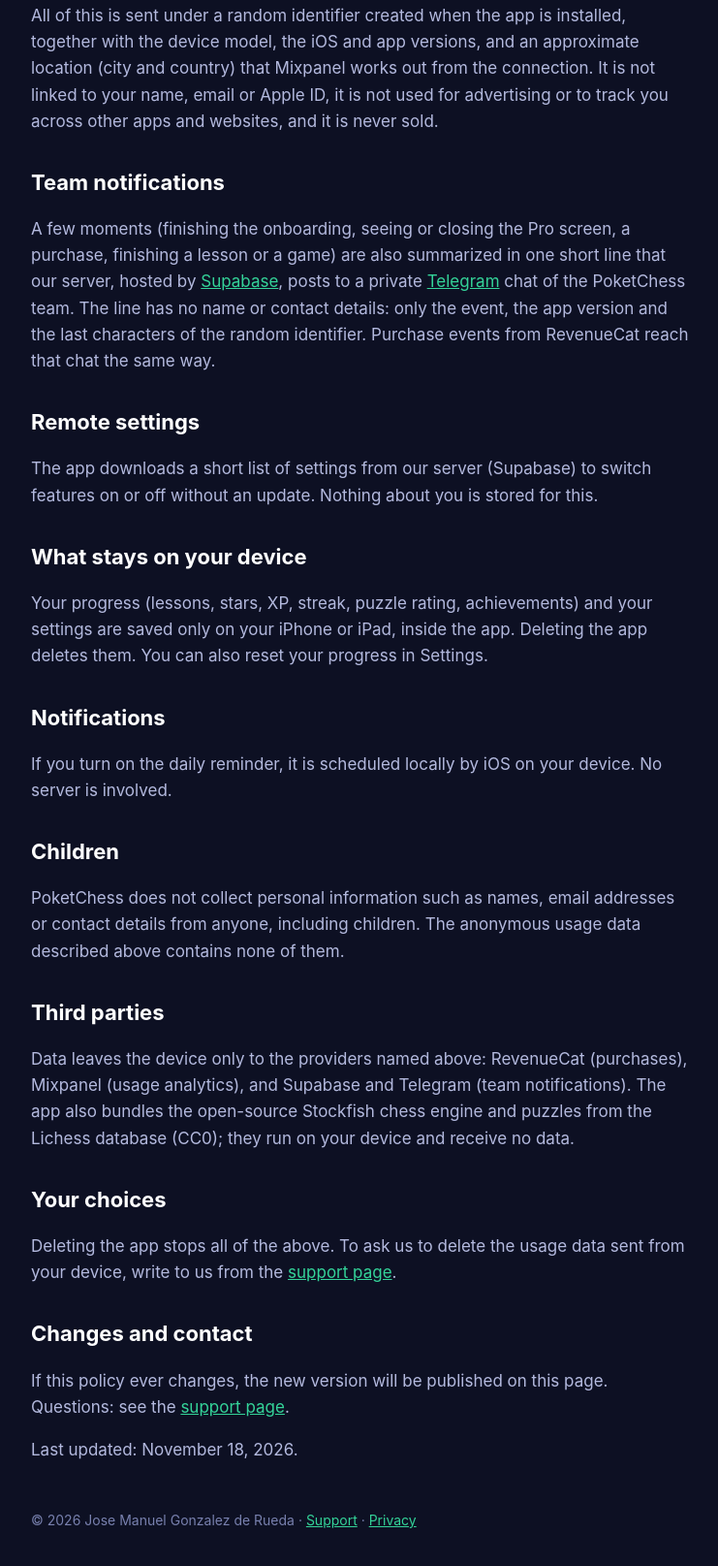
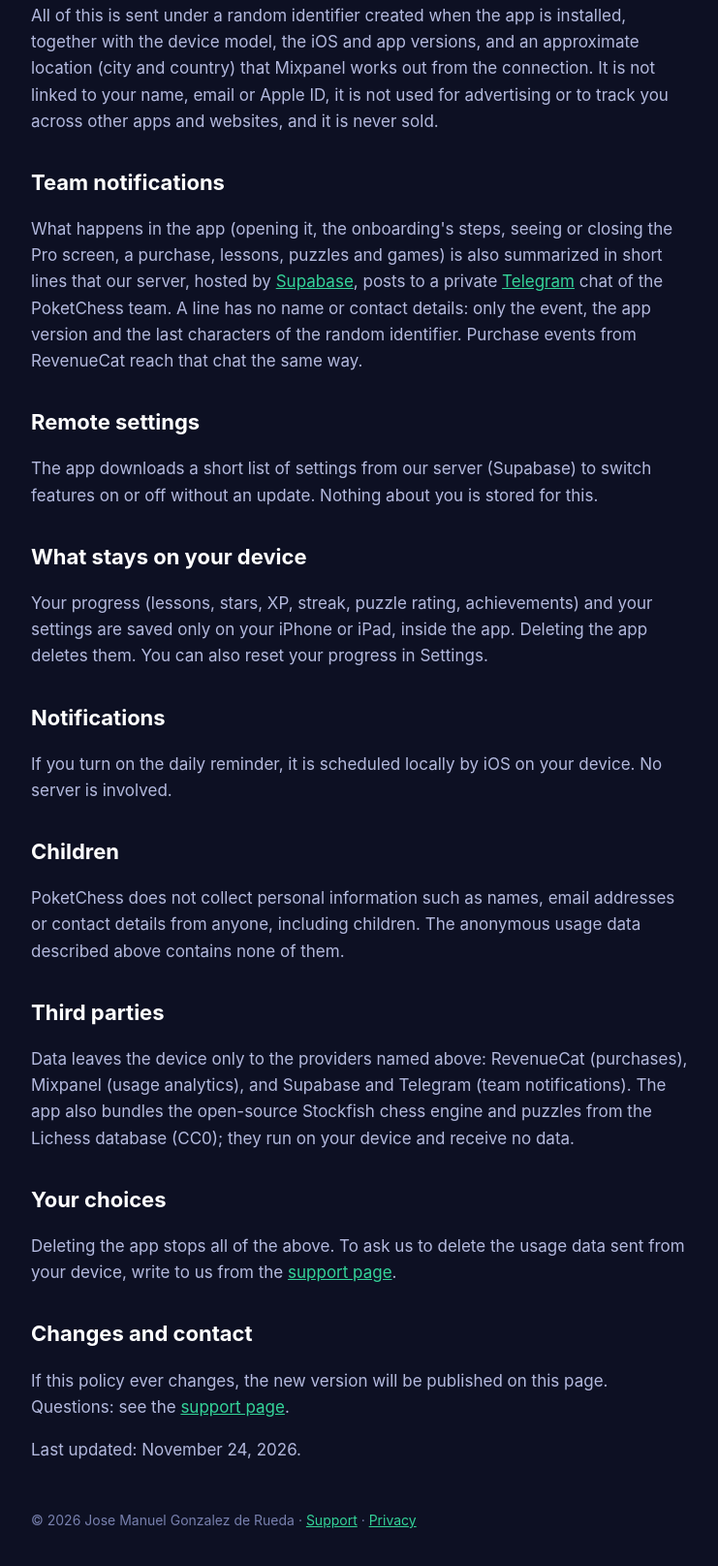
Before and after one commit to manurueda/poketchess-site, a plain HTML site: page privacy.html in a window 1280 px wide. Shown: the part 925-2540 px from the top of the page at 97% size, without its empty margins (268-1009 px from the left). Drawn offline with Linux system fonts and the light colour scheme.

Commit message:
Privacy policy: what happens in the app (opening it, lessons, puzzles and games) reaches the team's chat
Co-Authored-By: Claude Opus 5.5 <noreply@anthropic.com>

```diff
--- a/privacy.html
+++ b/privacy.html
@@ -14,7 +14,7 @@ footer{margin-top:48px;font-size:14px;color:#7880AE}</style></head><body><main>
 <p>We use <a href="https://mixpanel.com/legal/privacy-policy/">Mixpanel</a> to understand how PoketChess is used, so we can make lessons and puzzles better. The app tells Mixpanel which screens and steps you see (onboarding, lessons, puzzles, games, the Pro screen) and what happens in them (for example, a lesson finished with three stars), and it records your sessions in the app (session replay) so we can see where the app is confusing. PoketChess has no text fields, so these recordings only show the app's own screens: boards, buttons and Poke.</p>
 <p>All of this is sent under a random identifier created when the app is installed, together with the device model, the iOS and app versions, and an approximate location (city and country) that Mixpanel works out from the connection. It is not linked to your name, email or Apple ID, it is not used for advertising or to track you across other apps and websites, and it is never sold.</p>
 <h2>Team notifications</h2>
-<p>A few moments (finishing the onboarding, seeing or closing the Pro screen, a purchase, finishing a lesson or a game) are also summarized in one short line that our server, hosted by <a href="https://supabase.com/privacy">Supabase</a>, posts to a private <a href="https://telegram.org/privacy">Telegram</a> chat of the PoketChess team. The line has no name or contact details: only the event, the app version and the last characters of the random identifier. Purchase events from RevenueCat reach that chat the same way.</p>
+<p>What happens in the app (opening it, the onboarding's steps, seeing or closing the Pro screen, a purchase, lessons, puzzles and games) is also summarized in short lines that our server, hosted by <a href="https://supabase.com/privacy">Supabase</a>, posts to a private <a href="https://telegram.org/privacy">Telegram</a> chat of the PoketChess team. A line has no name or contact details: only the event, the app version and the last characters of the random identifier. Purchase events from RevenueCat reach that chat the same way.</p>
 <h2>Remote settings</h2>
 <p>The app downloads a short list of settings from our server (Supabase) to switch features on or off without an update. Nothing about you is stored for this.</p>
 <h2>What stays on your device</h2>
@@ -29,5 +29,5 @@ footer{margin-top:48px;font-size:14px;color:#7880AE}</style></head><body><main>
 <p>Deleting the app stops all of the above. To ask us to delete the usage data sent from your device, write to us from the <a href="index.html">support page</a>.</p>
 <h2>Changes and contact</h2>
 <p>If this policy ever changes, the new version will be published on this page. Questions: see the <a href="index.html">support page</a>.</p>
-<p>Last updated: November 18, 2026.</p>
+<p>Last updated: November 24, 2026.</p>
 <footer>© 2026 Jose Manuel Gonzalez de Rueda · <a href="index.html">Support</a> · <a href="privacy.html">Privacy</a></footer></main></body></html>
```
